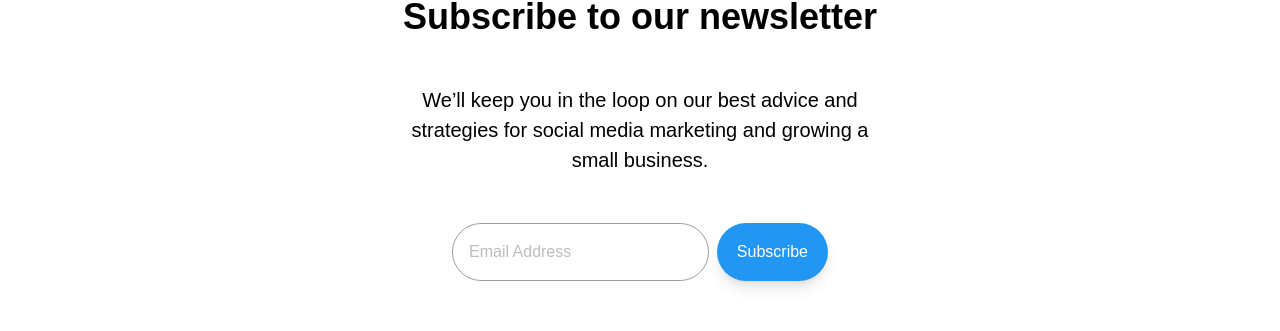
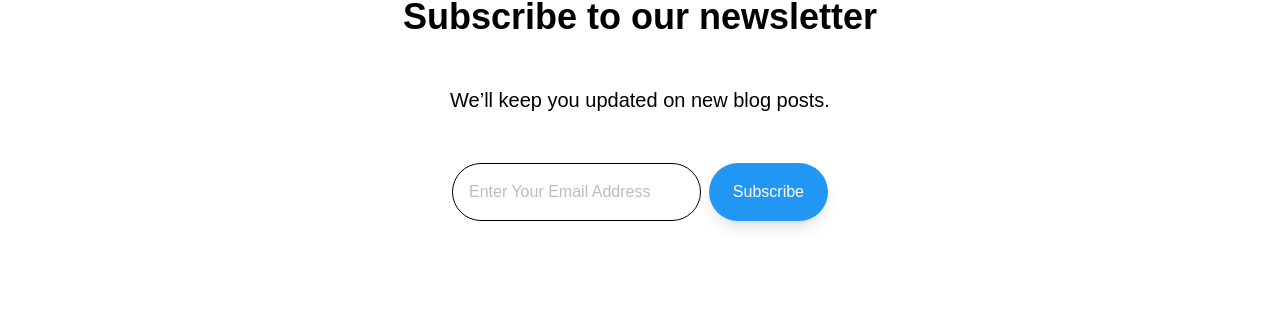
Before and after one commit to Pitchle/Pitchleapp, a React (Create React App) app: page /blog in a window 1280 px wide. Shown: the part 339-670 px from the top of the page. Built offline with nearby package versions, Linux system fonts and the light colour scheme; no server answers.

Commit message:
subscribe button added

```diff
--- a/src/pages/BlogPage.js
+++ b/src/pages/BlogPage.js
@@ -16,6 +16,8 @@ const BlogPage = () => {
     const [majorBlog, setMajorBlog] = useState(null);
     const [visibleCount, setVisibleCount] = useState(6);
     const [loading, setLoading] = useState(true);
+    const [email, setEmail] = useState("");
+    const [subscribed, setSubscribed] = useState(false);
 
     const [selectedCategory, setSelectedCategory] = useState("latest updates"); // Match Sanity's stored value
 
@@ -56,15 +58,81 @@ const BlogPage = () => {
                 setLoading(false);
             });
     }, []);
+    useEffect(() => {
+        client
+            .fetch(
+                `*[_type == "blog"] | order(publishedAt desc) {
+                _id,
+                title,
+                description,
+                image {
+                    asset -> {
+                        _id,
+                        url
+                    }
+                },
+                publishedAt,
+                slug {
+                    current
+                },
+                category
+            }`
+            )
+            .then((data) => {
+                setPosts(data);
+                setLoading(false);
+
+                // Send a notification when a new blog is posted
+                if (Notification.permission === "granted" && data.length > 0) {
+                    new Notification("New Blog Posted!", {
+                        body: `Check out our latest blog: ${data[0].title}`,
+                        icon: data[0].image?.asset?.url || "/img/logo/logo.png",
+                    });
+                }
+            })
+            .catch((error) => {
+                console.error("Error fetching posts:", error);
+                setLoading(false);
+            });
+    }, []);
+
 
     if (loading) {
         return <div className="text-center mt-20">Loading...</div>;
     }
 
 
+
+    const handleSubscribe = () => {
+        if (!email) {
+            alert("Please enter a valid email.");
+            return;
+        }
+
+        setSubscribed(true);
+        setEmail(""); // Clear input
+
+        // Ask for notification permission
+        requestNotificationPermission();
+    };
+
+    const requestNotificationPermission = () => {
+        if ("Notification" in window && Notification.permission !== "granted") {
+            Notification.requestPermission().then((permission) => {
+                if (permission === "granted") {
+                    new Notification("Subscription Successful!", {
+                        body: "You will receive updates for new blogs.",
+                        icon: "/img/logo/logo.png",
+                    });
+                }
+            });
+        }
+    };
+
+
     return (
         <>
-            <Navbar />
+            <Navbar/>
 
             {majorBlog && (
                 <div className="flex justify-center mt-20 mb-10 lg:mb-20">
@@ -78,7 +146,8 @@ const BlogPage = () => {
                         </div>
                         <div className="md:w-6/12 py-4 px-4 lg:px-0">
                             <p className="text-xl font-semibold text-[#b8b8c8] my-2">
-                                Blog <span className="ms-3"> <span className={"text-sm"}>></span> <span className={"text-blue-500 ms-2 text-md capitalize"}>{majorBlog.category || "Uncategorized"}</span> </span>
+                                Blog <span className="ms-3"> <span className={"text-sm"}>></span> <span
+                                className={"text-blue-500 ms-2 text-md capitalize"}>{majorBlog.category || "Uncategorized"}</span> </span>
                             </p>
 
                             <Link to={`/blog/${majorBlog.slug?.current}`}>
@@ -163,27 +232,37 @@ const BlogPage = () => {
                     </button>
                 </div>
             )}
-            <div className={"mb-40 mt-10 lg:mt-40"}>
+            <div className="mb-40 mt-10 lg:mt-40">
                 <div
                     className="mt-4 md:mt-32 lg:mt-12 w-full lg:w-2/5 m-auto flex flex-col items-center p-3 space-y-12">
                     <h3 className="text-4xl font-semibold text-center">
                         Subscribe to our newsletter
                     </h3>
-                    <p className="mt-6 text-xl text-center leading-normal ">
-                        We’ll keep you in the loop on our best advice and strategies for
-                        social media marketing and growing a small business.
+                    <p className="mt-6 text-xl text-center leading-normal">
+                        We’ll keep you updated on new blog posts.
                     </p>
+
+                    {subscribed ? (
+                        <p className="text-green-500 text-lg font-semibold">
+                            Thanks for subscribing! 🎉
+                        </p>
+                    ) : (
                         <div className="mt-6 flex flex-col md:flex-row w-full md:px-14">
                             <input
-                            className="flex flex-grow px-4 py-4 rounded-full text-gray-500 border border-gray-500"
-                            placeholder="Email Address"
+                                className="flex flex-grow px-4 py-4 rounded-full border border-black"
+                                placeholder="Enter Your Email Address"
+                                value={email}
+                                onChange={(e) => setEmail(e.target.value)}
                             />
-                        <button className="mt-2 md:mt-0 rounded-full md:ml-2 bg-blue-500 shadow-lg  text-white px-5 py-4">
+                            <button
+                                className="mt-2 md:mt-0 rounded-full md:ml-2 bg-blue-500 shadow-lg text-white px-6 py-4"
+                                onClick={handleSubscribe}
+                            >
                                 Subscribe
                             </button>
                         </div>
+                    )}
                 </div>
-
             </div>
         </>
     );
```
Lines whose indentation alone changed are shown as unchanged.
